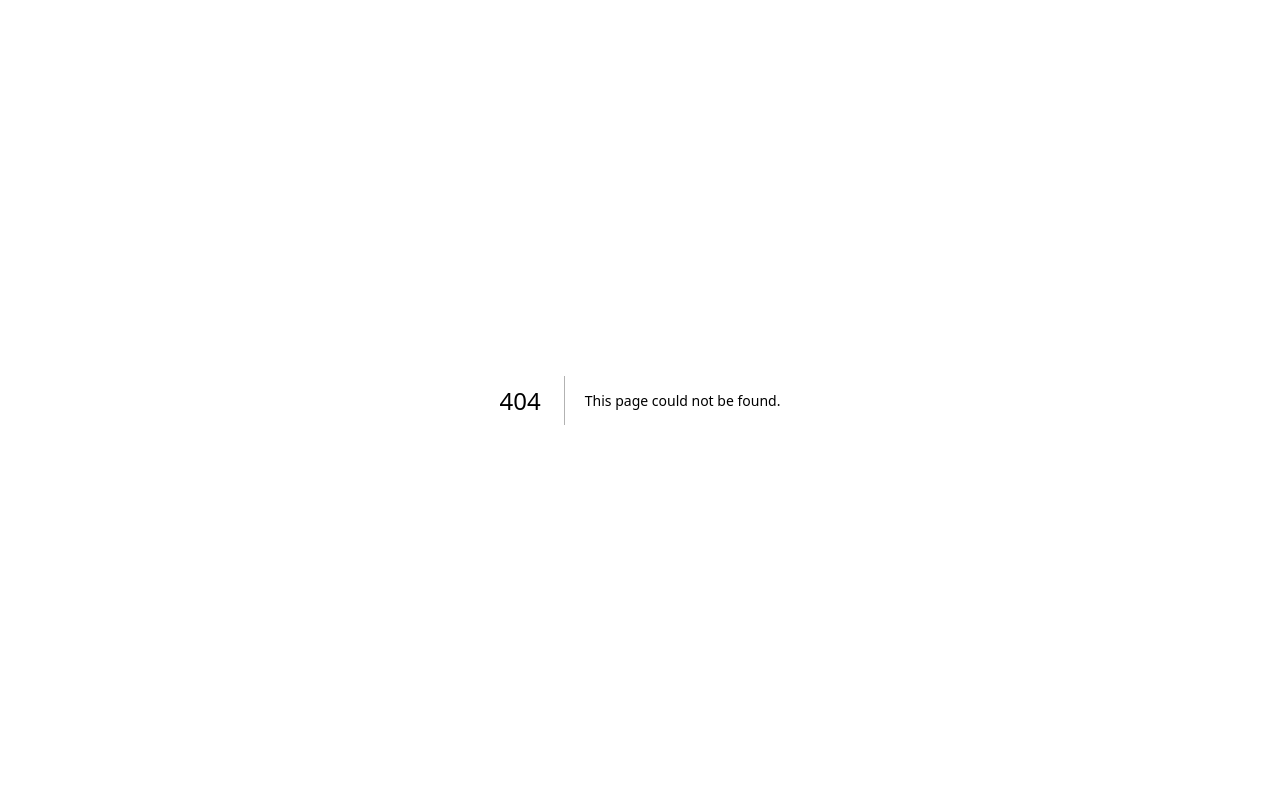
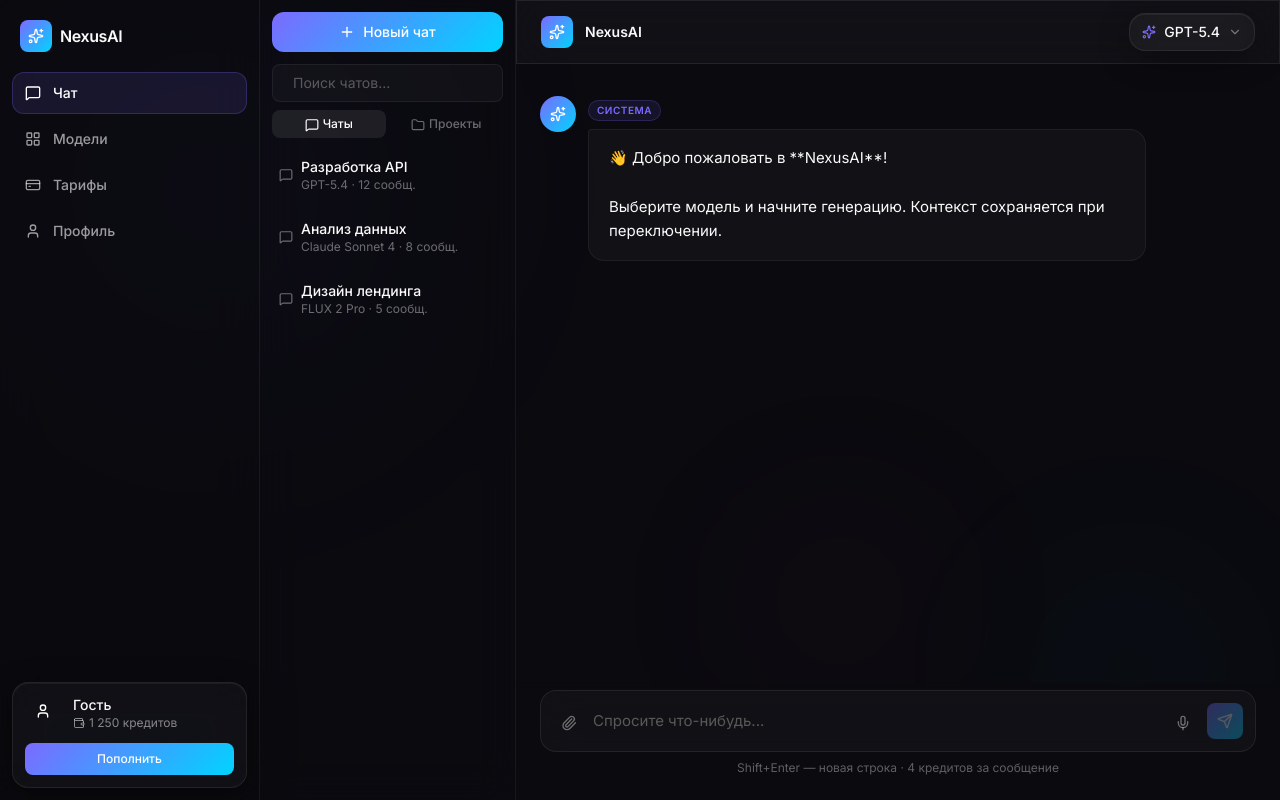
Before and after one commit to shekelstrong/nexus-ai-web, a Next.js app: page /chat in a window 1280 px wide. Before the commit this address had no page. Built offline with nearby package versions, Linux system fonts and the light colour scheme.

Commit message:
feat: app layout + sidebar nav + /chat with history sidebar

```diff
--- /dev/null
+++ b/src/app/chat/page.tsx
@@ -0,0 +1,10 @@
+import { AppLayout } from "@/components/app-layout";
+import ChatPageClient from "@/components/chat-page-client";
+
+export default function ChatPage() {
+  return (
+    <AppLayout>
+      <ChatPageClient />
+    </AppLayout>
+  );
+}
--- a/src/app/page.tsx
+++ b/src/app/page.tsx
@@ -1,13 +1,5 @@
-import ChatInterface from "@/components/chat-interface";
-import { AmbientBackground } from "@/components/ambient-background";
+import { redirect } from "next/navigation";
 
 export default function Home() {
-  return (
-    <>
-      <AmbientBackground />
-      <main className="flex h-screen w-full overflow-hidden relative">
-        <ChatInterface />
-      </main>
-    </>
-  );
+  redirect("/chat");
 }
--- /dev/null
+++ b/src/components/app-layout.tsx
@@ -0,0 +1,103 @@
+"use client";
+
+import { ReactNode } from "react";
+import Link from "next/link";
+import { usePathname } from "next/navigation";
+import {
+  MessageSquare,
+  LayoutGrid,
+  CreditCard,
+  User,
+  Sparkles,
+  Wallet,
+} from "lucide-react";
+import { AmbientBackground } from "./ambient-background";
+
+const nav = [
+  { href: "/chat", label: "Чат", icon: MessageSquare },
+  { href: "/models", label: "Модели", icon: LayoutGrid },
+  { href: "/pricing", label: "Тарифы", icon: CreditCard },
+  { href: "/profile", label: "Профиль", icon: User },
+];
+
+export function AppLayout({ children }: { children: ReactNode }) {
+  const pathname = usePathname();
+
+  return (
+    <>
+      <AmbientBackground />
+      <div className="flex h-screen w-full relative">
+        {/* Sidebar */}
+        <aside
+          className="hidden md:flex flex-col h-screen sticky top-0 shrink-0"
+          style={{
+            width: 260,
+            background: "rgba(10, 10, 15, 0.7)",
+            backdropFilter: "blur(24px)",
+            borderRight: "1px solid rgba(255,255,255,0.06)",
+          }}
+        >
+          <div className="flex items-center gap-2 px-5 pt-5 pb-3">
+            <div
+              className="w-8 h-8 rounded-lg flex items-center justify-center"
+              style={{ background: "linear-gradient(135deg, #7c6aff, #00d4ff)" }}
+            >
+              <Sparkles className="w-4 h-4 text-white" />
+            </div>
+            <span className="font-semibold tracking-tight">NexusAI</span>
+          </div>
+
+          <nav className="flex-1 px-3 mt-2 space-y-1">
+            {nav.map((item) => {
+              const active = pathname === item.href || pathname?.startsWith(item.href + "/");
+              const Icon = item.icon;
+              return (
+                <Link
+                  key={item.href}
+                  href={item.href}
+                  className={`flex items-center gap-3 px-3 py-2.5 rounded-xl text-sm font-medium transition-all ${
+                    active
+                      ? "bg-[rgba(124,106,255,0.12)] border border-[rgba(124,106,255,0.25)] text-white"
+                      : "text-white/60 hover:text-white hover:bg-white/[0.04] border border-transparent"
+                  }`}
+                >
+                  <Icon className="w-4 h-4" />
+                  {item.label}
+                </Link>
+              );
+            })}
+          </nav>
+
+          <div className="m-3 p-3 rounded-xl glass-panel">
+            <div className="flex items-center gap-3">
+              <div
+                className="w-9 h-9 rounded-full shrink-0"
+                style={{ background: "var(--gradient-ai)" }}
+              >
+                <User className="w-4 h-4 text-white m-auto mt-2" />
+              </div>
+              <div className="min-w-0">
+                <div className="text-sm font-medium truncate">Гость</div>
+                <div className="text-xs text-white/50 flex items-center gap-1">
+                  <Wallet className="w-3 h-3" />
+                  1 250 кредитов
+                </div>
+              </div>
+            </div>
+            <Link
+              href="/pricing"
+              className="mt-3 block text-center text-xs font-medium py-2 rounded-lg btn-ai"
+            >
+              Пополнить
+            </Link>
+          </div>
+        </aside>
+
+        {/* Main */}
+        <div className="flex-1 flex flex-col min-w-0 overflow-hidden">
+          {children}
+        </div>
+      </div>
+    </>
+  );
+}
--- /dev/null
+++ b/src/components/chat-history-sidebar.tsx
@@ -0,0 +1,114 @@
+"use client";
+
+import { useState } from "react";
+import { Plus, Search, MessageSquare, Folder, Trash2, ChevronDown } from "lucide-react";
+import { ALL_MODELS } from "@/data/models";
+
+interface ChatSession {
+  id: string;
+  title: string;
+  modelId: string;
+  updatedAt: string;
+  messages: number;
+}
+
+const demoChats: ChatSession[] = [
+  { id: "1", title: "Разработка API", modelId: "openai/gpt-5.4", updatedAt: "14:32", messages: 12 },
+  { id: "2", title: "Анализ данных", modelId: "anthropic/claude-sonnet-4", updatedAt: "Вчера", messages: 8 },
+  { id: "3", title: "Дизайн лендинга", modelId: "black-forest-labs/flux-2-pro", updatedAt: "Вчера", messages: 5 },
+];
+
+interface Props {
+  onSelectChat: (id: string) => void;
+  activeChatId?: string;
+}
+
+export function ChatHistorySidebar({ onSelectChat, activeChatId }: Props) {
+  const [tab, setTab] = useState<"chats" | "projects">("chats");
+  const [search, setSearch] = useState("");
+
+  const filtered = demoChats.filter((c) =>
+    c.title.toLowerCase().includes(search.toLowerCase())
+  );
+
+  return (
+    <div className="flex flex-col h-full w-64 shrink-0 border-r border-white/[0.06]"
+      style={{ background: "rgba(10,10,15,0.6)", backdropFilter: "blur(20px)" }}
+    >
+      {/* New chat */}
+      <div className="p-3">
+        <button className="w-full flex items-center justify-center gap-2 py-2.5 rounded-xl text-sm font-medium text-white transition-all hover:-translate-y-px btn-ai">
+          <Plus className="w-4 h-4" />
+          Новый чат
+        </button>
+      </div>
+
+      {/* Search */}
+      <div className="px-3 pb-2">
+        <div className="flex items-center gap-2 px-3 py-2 rounded-lg"
+          style={{ background: "rgba(255,255,255,0.03)", border: "1px solid rgba(255,255,255,0.06)" }}
+        >
+          <Search className="w-4 h-4 text-white/40" />
+          <input
+            value={search}
+            onChange={(e) => setSearch(e.target.value)}
+            placeholder="Поиск чатов..."
+            className="bg-transparent outline-none flex-1 placeholder:text-white/30 text-sm text-white/80"
+          />
+        </div>
+      </div>
+
+      {/* Tabs */}
+      <div className="flex px-3 gap-1 mb-2">
+        <button
+          onClick={() => setTab("chats")}
+          className={`flex-1 py-1.5 text-xs font-medium rounded-lg transition-colors ${
+            tab === "chats" ? "bg-white/[0.08] text-white" : "text-white/40 hover:text-white/70"
+          }`}
+        >
+          <MessageSquare className="w-3.5 h-3.5 inline mr-1" />
+          Чаты
+        </button>
+        <button
+          onClick={() => setTab("projects")}
+          className={`flex-1 py-1.5 text-xs font-medium rounded-lg transition-colors ${
+            tab === "projects" ? "bg-white/[0.08] text-white" : "text-white/40 hover:text-white/70"
+          }`}
+        >
+          <Folder className="w-3.5 h-3.5 inline mr-1" />
+          Проекты
+        </button>
+      </div>
+
+      {/* Chat list */}
+      <div className="flex-1 overflow-y-auto px-2 space-y-1">
+        {filtered.map((chat) => {
+          const model = ALL_MODELS.find((m) => m.id === chat.modelId);
+          const isActive = chat.id === activeChatId;
+          return (
+            <button
+              key={chat.id}
+              onClick={() => onSelectChat(chat.id)}
+              className={`w-full text-left p-2.5 rounded-xl text-sm transition-all group ${
+                isActive
+                  ? "bg-[rgba(124,106,255,0.12)] border border-[rgba(124,106,255,0.25)]"
+                  : "hover:bg-white/[0.04] border border-transparent"
+              }`}
+            >
+              <div className="flex items-center gap-2">
+                <MessageSquare className="w-3.5 h-3.5 text-white/40 shrink-0" />
+                <div className="flex-1 min-w-0">
+                  <div className="truncate font-medium">{chat.title}</div>
+                  <div className="text-xs text-white/40 truncate">
+                    {model?.name || chat.modelId} · {chat.messages} сообщ.
+                  </div>
+                </div>
+                <Trash2 className="w-3.5 h-3.5 text-white/20 opacity-0 group-hover:opacity-100 hover:text-red-400 transition-all shrink-0" />
+              </div>
+            </button>
+          );
+        })}
+      </div>
+    </div>
+  );
+}
--- /dev/null
+++ b/src/components/chat-page-client.tsx
@@ -0,0 +1,18 @@
+"use client";
+
+import { useState } from "react";
+import { ChatHistorySidebar } from "@/components/chat-history-sidebar";
+import ChatInterface from "@/components/chat-interface";
+
+export default function ChatPageClient() {
+  const [activeChatId, setActiveChatId] = useState<string | undefined>();
+
+  return (
+    <div className="flex h-full">
+      <ChatHistorySidebar onSelectChat={setActiveChatId} activeChatId={activeChatId} />
+      <div className="flex-1">
+        <ChatInterface />
+      </div>
+    </div>
+  );
+}
```
